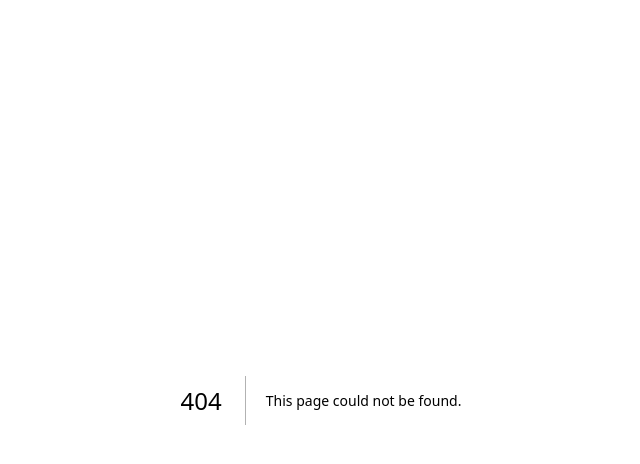
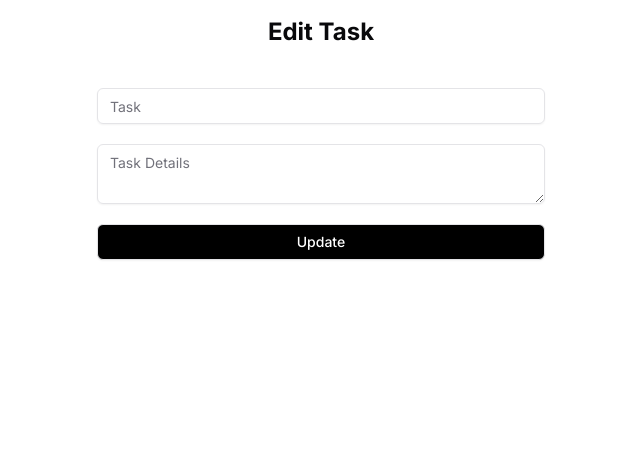
Before and after one commit to RandomThacker/React-Query-Todo, a Next.js app: page /edit/1 in a window 1280 px wide. Before the commit this address had no page. Shown: the top 464 px of the page, without its empty margins (319-959 px from the left). Built offline with nearby package versions, Linux system fonts and the light colour scheme.

Commit message:
feat: Edit Task Page UI

```diff
--- a/src/app/create/page.tsx
+++ b/src/app/create/page.tsx
@@ -11,8 +11,8 @@ function CreatePage() {
   };
   return (
     <div>
-      <h1 className="text-2xl my-4 font-bold text-center">Add new task</h1>
-      <FormPost submit={handleCreateTask} />
+      <h1 className="text-2xl my-4 font-bold text-center">Add New Task</h1>
+      <FormPost submit={handleCreateTask} isEditing={false}/>
     </div>
   );
 }
--- /dev/null
+++ b/src/app/edit/[id]/page.tsx
@@ -0,0 +1,19 @@
+"use client";
+import FormPost from "@/components/ui/FormPost";
+import { FormInputPost } from "@/types";
+import React from "react";
+import { SubmitHandler } from "react-hook-form";
+
+function EditTask() {
+  const handleEditTask: SubmitHandler<FormInputPost> = (data) => {
+    console.log(data);
+  };
+  return (
+    <div>
+      <h1 className="text-2xl my-4 font-bold text-center">Edit Task</h1>
+      <FormPost submit={handleEditTask} isEditing/>
+    </div>
+  );
+}
+
+export default EditTask;
--- /dev/null
+++ b/src/app/task/[id]/page.tsx
@@ -0,0 +1,13 @@
+import ButtonAction from "@/components/ui/ButtonAction"
+
+const TaskDetails = () => {
+  return (
+    <div className="mb-8">
+      <h2 className="text-2xl font-bold my-4">Task  Details</h2>
+      <p className="text-slate-700">Task 1 Details</p>
+      <ButtonAction/>
+    </div>
+  )
+}
+
+export default TaskDetails
--- /dev/null
+++ b/src/components/ui/ButtonAction.tsx
@@ -0,0 +1,16 @@
+import Link from "next/link";
+import { Button } from "@/components/ui/button";
+
+const ButtonAction = () => {
+  return (
+    <div>
+      <Link href="/edit/id" className="mr-2">
+        <Button>Edit</Button>
+      </Link>
+
+      <Button variant="destructive">Delete</Button>
+    </div>
+  );
+};
+
+export default ButtonAction;
--- a/src/components/ui/FormPost.tsx
+++ b/src/components/ui/FormPost.tsx
@@ -9,9 +9,10 @@ import { FC } from "react";
 
 interface FormPostProps {
   submit: SubmitHandler<FormInputPost>;
+  isEditing: boolean;
 }
 
-const FormPost: FC<FormPostProps> = ({ submit }) => {
+const FormPost: FC<FormPostProps> = ({ submit, isEditing }) => {
   const { register, handleSubmit } = useForm<FormInputPost>();
 
   return (
@@ -31,7 +32,7 @@ const FormPost: FC<FormPostProps> = ({ submit }) => {
         className="max-w-md w-full"
       />
       <Button type="submit" variant="outline" className="bg-black text-white w-full max-w-md">
-        Add
+        {isEditing? "Update" : "Add"}
       </Button>
     </form>
   );
```
